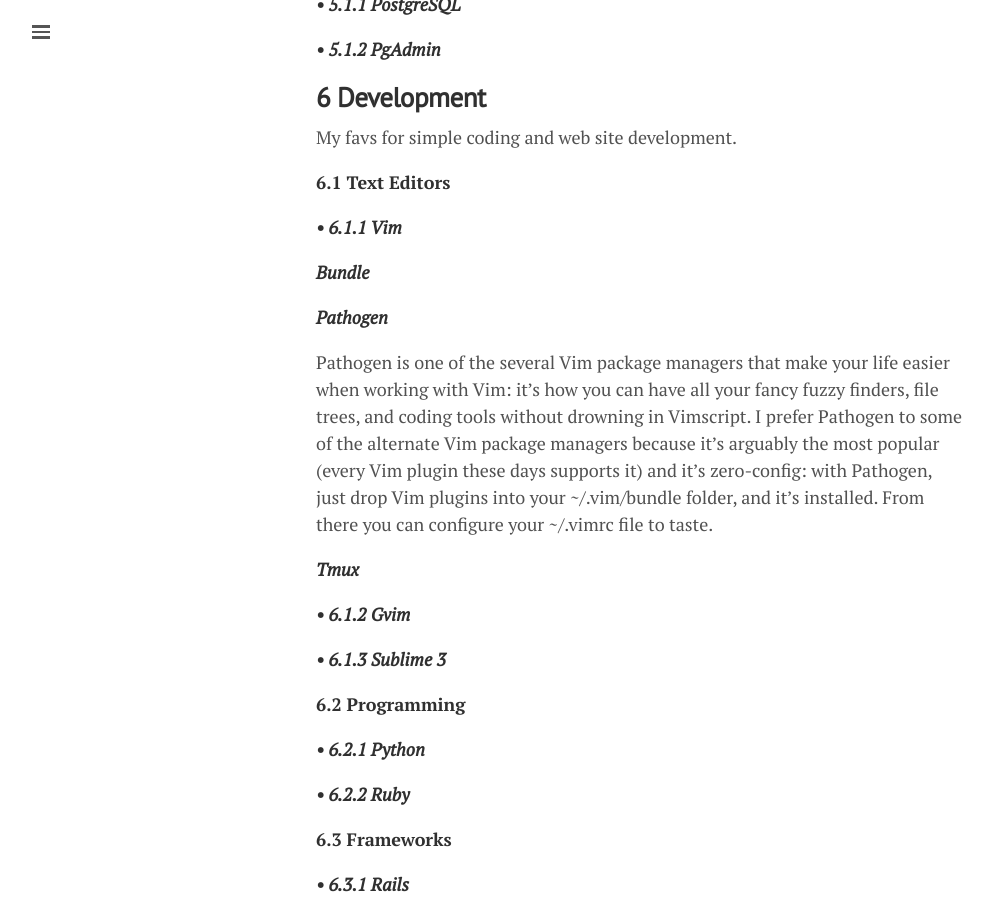
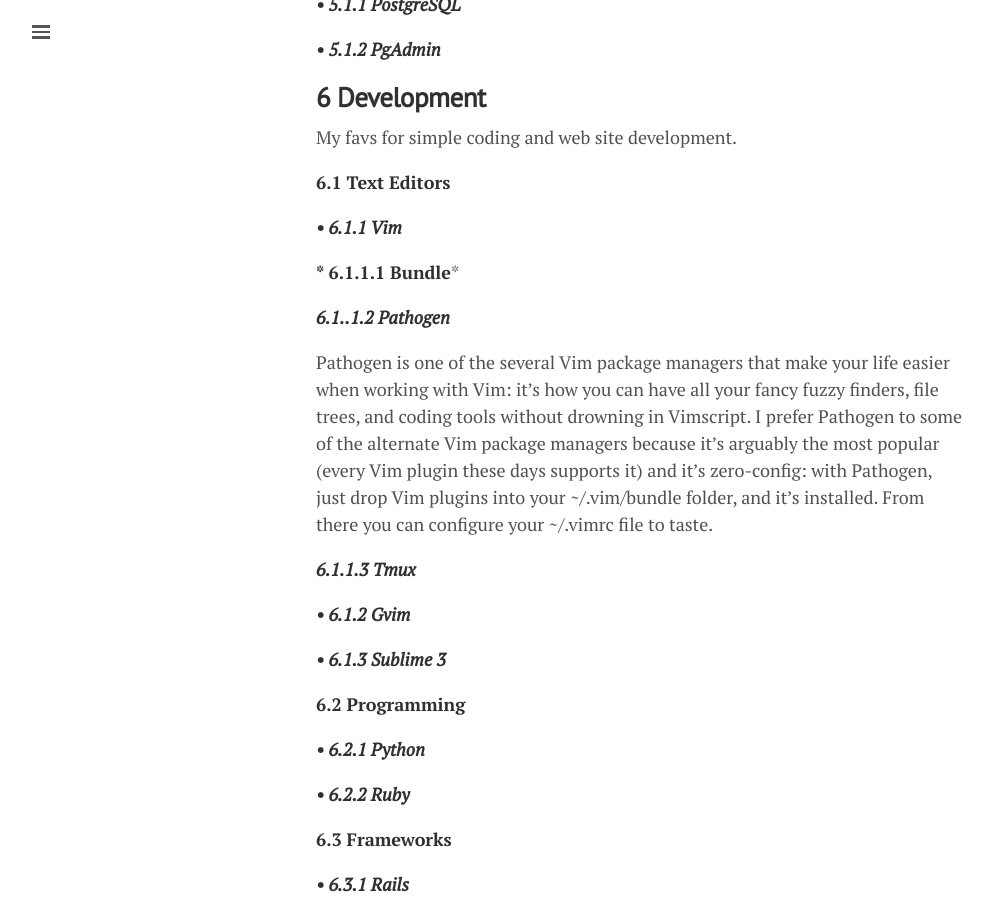
Before and after one commit to lgeurts/lgeurts.github.io, a Jekyll site: the page built from _posts/2017-07-11-bunsenlabs-linux-setup-notes-for dell-inspiron-6000.md, in a window 1280 px wide and 900 px high, scrolled down 3783 px. Shown: the whole window, without its empty margins (0-993 px from the left). Built offline with Jekyll 4.4.1, drawn with Linux system fonts in a browser that asks for light colours; nearby versions of some CDN libraries; comment, search, counter and statistics services are not loaded.

Commit message:
Update 2017-07-11-bunsenlabs-linux-setup-notes-for dell-inspiron-6000.md

```diff
--- a/_posts/2017-07-11-bunsenlabs-linux-setup-notes-for dell-inspiron-6000.md
+++ b/_posts/2017-07-11-bunsenlabs-linux-setup-notes-for dell-inspiron-6000.md
@@ -123,13 +123,13 @@
 
 ***• 6.1.1 Vim***
 
-***Bundle***
+*** 6.1.1.1 Bundle***
 
-***Pathogen***
+***6.1..1.2 Pathogen***
 
 Pathogen is one of the several Vim package managers that make your life easier when working with Vim: it’s how you can have all your fancy fuzzy finders, file trees, and coding tools without drowning in Vimscript. I prefer Pathogen to some of the alternate Vim package managers because it’s arguably the most popular (every Vim plugin these days supports it) and it’s zero-config: with Pathogen, just drop Vim plugins into your ~/.vim/bundle folder, and it’s installed. From there you can configure your ~/.vimrc file to taste.
 
-***Tmux***
+***6.1.1.3 Tmux***
 
 ***• 6.1.2 Gvim***
 
```
